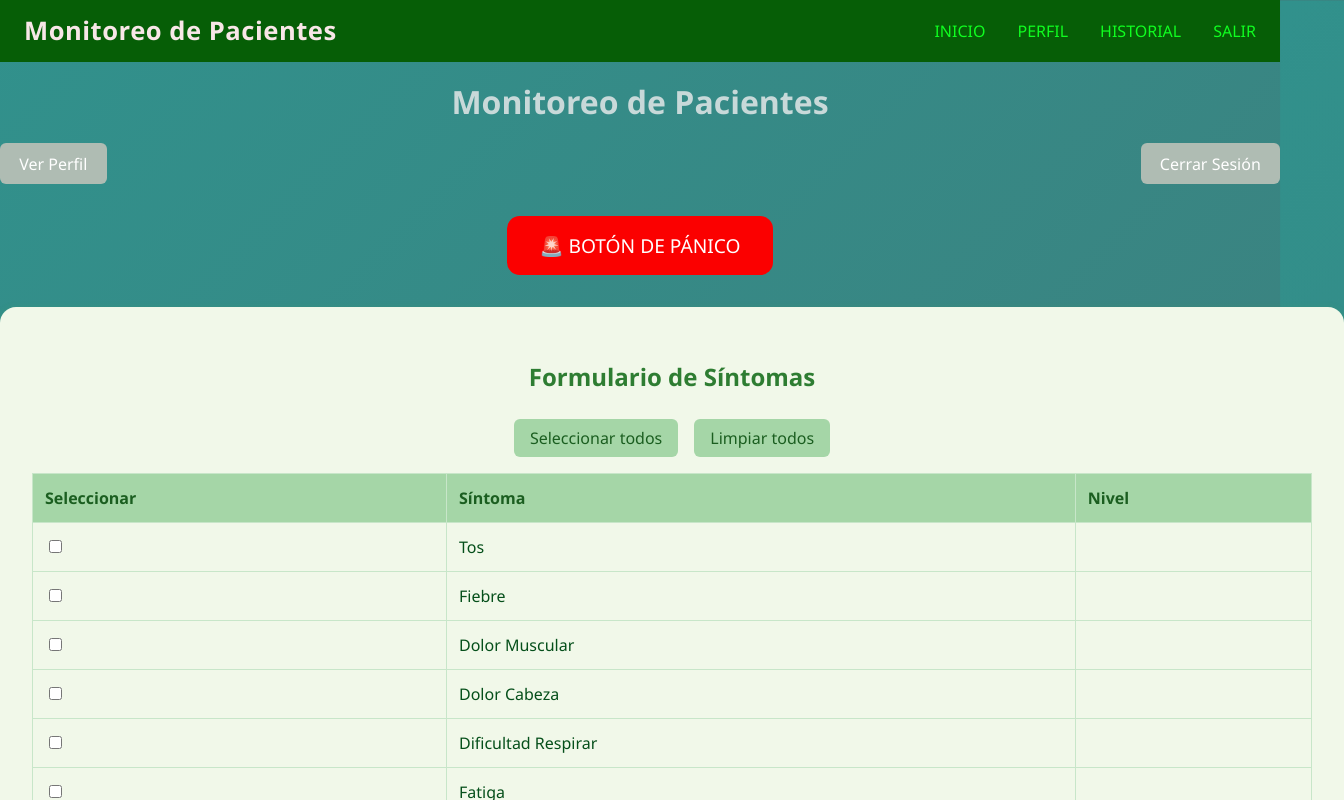
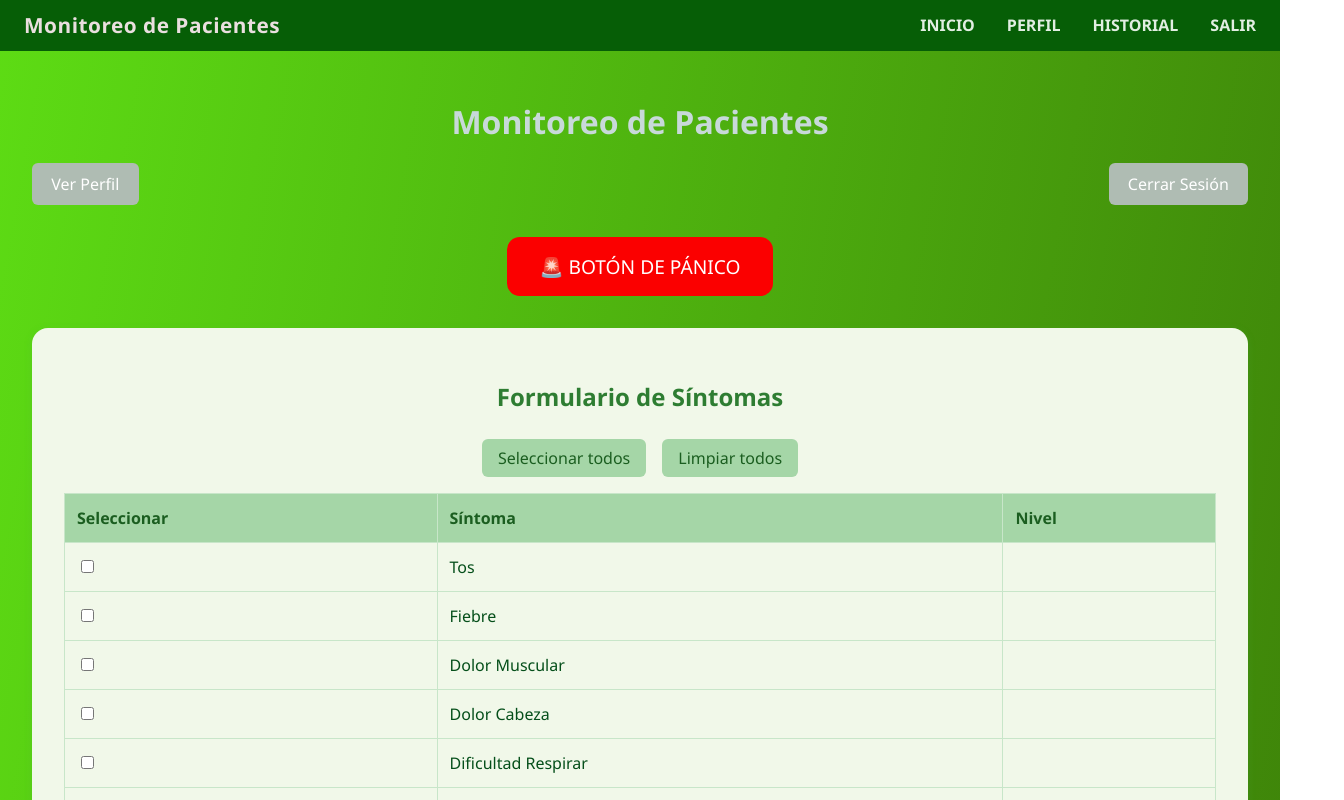
Before and after one commit to JuanjoLT/iss-front-paciente, a Vue app: page /dashboard in a window 1280 px wide. Shown: the top 800 px of the page, 1344 px wide, since content can reach past the window. Built offline with nearby package versions, Linux system fonts and the light colour scheme; data requests are answered from the project's data file.

Commit message:
Actualización FrontEnd Pseudo BackEnd

```diff
--- a/db.json
+++ b/db.json
@@ -104,6 +104,17 @@
       "fechaNacimiento": "2025-06-11",
       "telefono": "+56912345678",
       "rol": "paciente"
+    },
+    {
+      "id": "b5e9",
+      "rut": "1.234.678-9",
+      "nombre": "Hernan",
+      "email": "aa@a.com",
+      "password": "123456789",
+      "genero": "masculino",
+      "fechaNacimiento": "2025-06-05",
+      "telefono": "+56998765432",
+      "rol": ""
     }
   ]
 }
--- a/src/components/FormularioSintomas.vue
+++ b/src/components/FormularioSintomas.vue
@@ -113,7 +113,7 @@ const submitForm = async () => {
   border-radius: 1rem;
   margin-top: 1rem;
   box-shadow: 0 2px 8px rgba(76, 175, 80, 0.2);
-  width: 100vw;
+  /* width: 100vw; */
   max-width: 100vw;
 }
 
--- a/src/components/Header.vue
+++ b/src/components/Header.vue
@@ -23,7 +23,7 @@
 .header {
   width: 100vw;
   background-color: #065e06;
-  color: rgb(248, 231, 231);
+  color: rgb(234, 223, 223);
   text-align: center;
   margin-top: auto; /* Opcional: asegura que el footer quede abajo */
 }
@@ -38,7 +38,7 @@
 }
 
 .logo {
-  font-size: 1.6rem;
+  font-size: 1.3rem;
   font-weight: bold;
   letter-spacing: 0.5px;
 }
@@ -52,18 +52,18 @@
 }
 
 .nav a {
-  color: #10fd20; /* rojo oscuro para links */
+  color: #e1eee2; /* rojo oscuro para links */
   text-decoration: none;
-  font-weight: 500;
+  font-weight: 800;
   transition: color 0.3s ease;
 }
 
 .nav a:hover,
 .nav a:focus {
-  color: #f9faff; /* blanco suave */
+  color: #35e828; /* blanco suave */
   outline: none;
   text-shadow: 0 0 2px rgba(150, 115, 115, 0.3);
-  transform: scale(1.05);
+  transform: scale(1.35);
 }
 
 </style>
--- a/src/views/DashboardPaciente.vue
+++ b/src/views/DashboardPaciente.vue
@@ -52,7 +52,9 @@ const cerrarSesion = () => {
 .dashboard {
   /* max-width: 1000px; */
   /* margin: 100px auto;  */
-  /* padding: 1rem; */
+  padding: 2rem;
+  padding-right: 2rem; /* Sobrescribe solo el lado derecho */
+
   font-family: 'Segoe UI', sans-serif;
   color: #054f1a;
 }
@@ -141,7 +143,7 @@ h1 {
 <style>
 /* Fondo degradado global */
 html, body {
-  background: linear-gradient(135deg, #31918c 0%, #624a52 100%);
+  background: linear-gradient(100deg, #5ddc14 0%, #274101 100%);
   font-family: 'Segoe UI', sans-serif;
 }
 </style>
```
